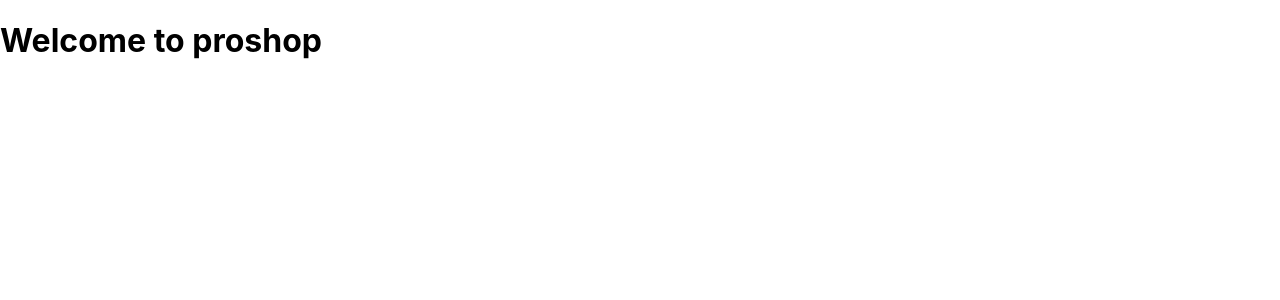
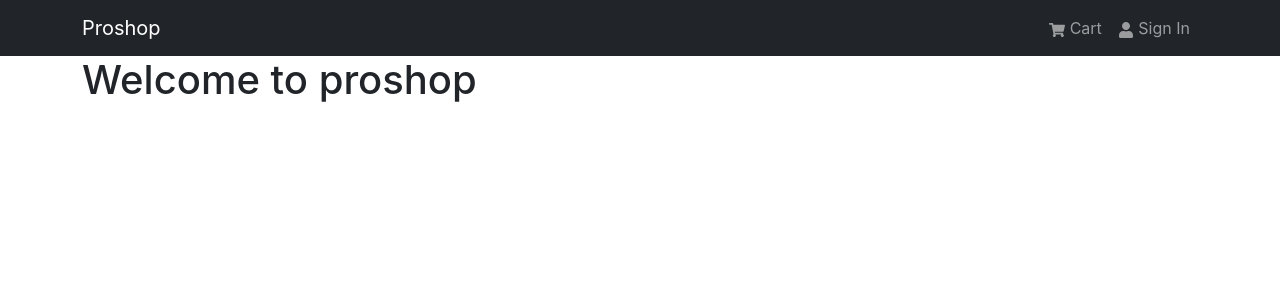
Before and after one commit to RickITKock/webstore-frontend, a React (Create React App) app: page / in a window 1280 px wide. Shown: the top 300 px of the page. Built offline with nearby package versions, Linux system fonts and the light colour scheme.

Commit message:
Create Header

```diff
--- a/package.json
+++ b/package.json
@@ -10,8 +10,11 @@
     "@types/node": "^16.18.37",
     "@types/react": "^18.2.14",
     "@types/react-dom": "^18.2.6",
+    "bootstrap": "^5.3.0",
     "react": "^18.2.0",
+    "react-bootstrap": "^2.8.0",
     "react-dom": "^18.2.0",
+    "react-icons": "^4.10.1",
     "react-scripts": "5.0.1",
     "typescript": "^4.9.5",
     "web-vitals": "^2.1.4"
--- a/src/App.tsx
+++ b/src/App.tsx
@@ -1,7 +1,15 @@
-import React from "react";
+import { Container } from "react-bootstrap";
+import Header from "./components/Header";
 
 function App() {
-  return <h1>Welcome to proshop</h1>;
+  return (
+    <>
+      <Header />
+      <Container>
+        <h1>Welcome to proshop</h1>
+      </Container>
+    </>
+  );
 }
 
 export default App;
--- /dev/null
+++ b/src/components/Header.tsx
@@ -0,0 +1,27 @@
+import { Container, Nav, Navbar, NavbarBrand } from "react-bootstrap";
+import NavbarCollapse from "react-bootstrap/esm/NavbarCollapse";
+import NavbarToggle from "react-bootstrap/esm/NavbarToggle";
+import { FaShoppingCart, FaUser } from "react-icons/fa";
+
+export default function Header() {
+  return (
+    <header>
+      <Navbar bg="dark" variant="dark" expand="md" collapseOnSelect>
+        <Container>
+          <NavbarBrand>Proshop</NavbarBrand>
+          <NavbarToggle aria-controls="basic-navbar-nav"></NavbarToggle>
+          <NavbarCollapse id="basic-navbar-nav">
+            <Nav className="ms-auto">
+              <Nav.Link href="/cart">
+                <FaShoppingCart /> Cart
+              </Nav.Link>
+              <Nav.Link href="/login">
+                <FaUser /> Sign In
+              </Nav.Link>
+            </Nav>
+          </NavbarCollapse>
+        </Container>
+      </Navbar>
+    </header>
+  );
+}
--- a/src/index.tsx
+++ b/src/index.tsx
@@ -1,3 +1,4 @@
+import "bootstrap/dist/css/bootstrap.min.css";
 import React from "react";
 import ReactDOM from "react-dom/client";
 import App from "./App";
@@ -13,7 +14,4 @@
   </React.StrictMode>
 );
 
-// If you want to start measuring performance in your app, pass a function
-// to log results (for example: reportWebVitals(console.log))
-// or send to an analytics endpoint. Learn more: https://bit.ly/CRA-vitals
 reportWebVitals();
```
Also changed, not shown: 1 other file (tests, documents, lock files or other folders).
